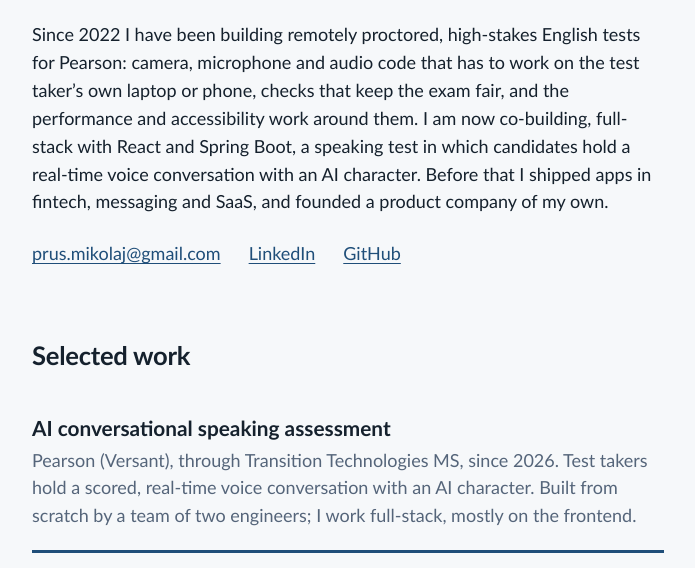
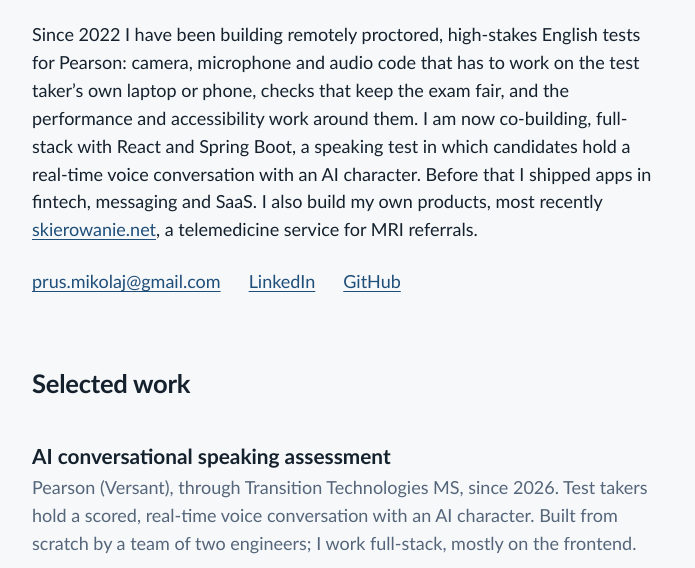
Before and after one commit to mikoprus/mikoprus.github.io, a plain HTML site: page index.html in a window 1280 px wide. Shown: the part 206-774 px from the top of the page, without its empty margins (292-987 px from the left). Drawn offline with Linux system fonts and the light colour scheme.

Commit message:
Add skierowanie.net to own products
Describe skierowanie.net, a telemedicine service for MRI referrals
launched in 2026, as the first own product and link it from the intro.

Co-Authored-By: Claude Opus 5.5 <noreply@anthropic.com>

```diff
--- a/index.html
+++ b/index.html
@@ -158,7 +158,7 @@
 <header>
   <h1>Mikołaj Prus</h1>
   <p class="role">Senior software developer working in React, TypeScript, React&nbsp;Native and&nbsp;Electron.</p>
-  <p class="lede">Since 2022 I have been building remotely proctored, high-stakes English tests for Pearson: camera, microphone and audio code that has to work on the test taker’s own laptop or phone, checks that keep the exam fair, and the performance and accessibility work around them. I am now co-building, full-stack with React and Spring Boot, a speaking test in which candidates hold a real-time voice conversation with an AI character. Before that I shipped apps in fintech, messaging and SaaS, and founded a product company of my own.</p>
+  <p class="lede">Since 2022 I have been building remotely proctored, high-stakes English tests for Pearson: camera, microphone and audio code that has to work on the test taker’s own laptop or phone, checks that keep the exam fair, and the performance and accessibility work around them. I am now co-building, full-stack with React and Spring Boot, a speaking test in which candidates hold a real-time voice conversation with an AI character. Before that I shipped apps in fintech, messaging and SaaS. I also build my own products, most recently <a href="https://skierowanie.net/">skierowanie.net</a>, a telemedicine service for MRI referrals.</p>
   <ul class="contact">
     <li><a href="mailto:prus.mikolaj@gmail.com">prus.mikolaj@gmail.com</a></li>
     <li><a href="https://www.linkedin.com/in/prusm/">LinkedIn</a></li>
@@ -243,6 +243,9 @@
   <section aria-labelledby="own">
     <h2 id="own">My own products</h2>
     <dl class="list">
+      <dt><a href="https://skierowanie.net/">skierowanie.net</a>, 2026</dt>
+      <dd>An online service where patients describe their symptoms and a licensed doctor decides whether an MRI scan is warranted and, if so, issues an e-referral straight to the patient’s Internet Patient Account. I built and run the product: the symptom questionnaire, paid consultations, transactional email, search landing pages for each body part and symptom, and Google Ads conversion tracking, on Next.js and Vercel. Medical services are provided by a partner physician’s practice.</dd>
+
       <dt>SquashTracker, 2023</dt>
       <dd>An iOS app for tracking squash matches that I built on my own in React Native (Expo). It reached #40 in Sports on the Polish App Store in June 2023; it is no longer listed, as I have closed my Apple developer account.</dd>
 
```
